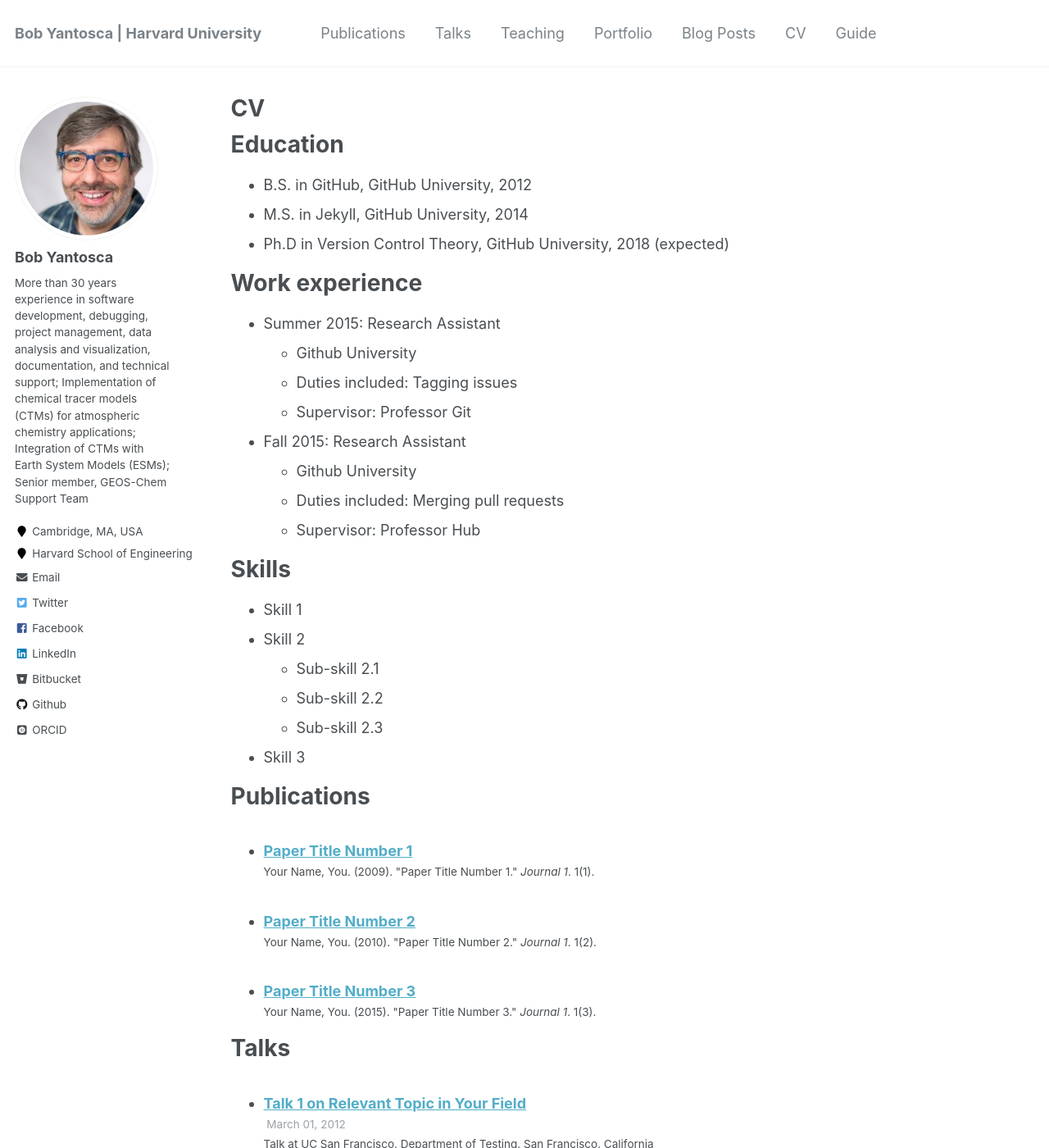
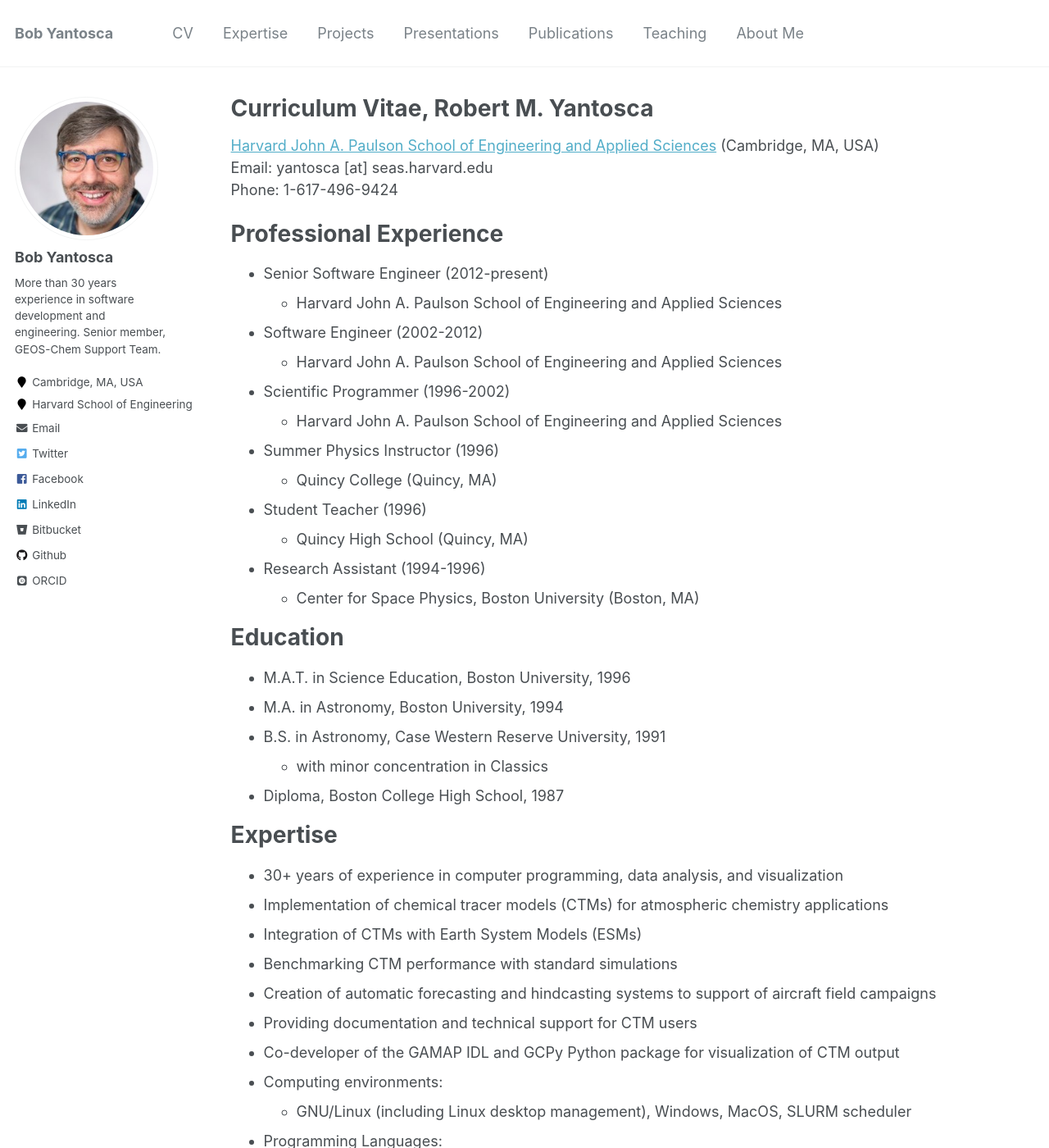
Before and after one commit to yantosca/yantosca.github.io, a Jekyll site: the page built from _pages/cv.md, in a window 1280 px wide and 1400 px high. Shown: the whole window at 82% size. Built offline with Jekyll 4.4.1, drawn with Linux system fonts in a browser that asks for light colours; some web fonts are replaced; some of the changed text lies outside the part shown.

Commit message:
Update CV and teaching pages
Signed-off-by: Bob Yantosca <bobyantosca@gmail.com>

```diff
--- a/_config.yml
+++ b/_config.yml
@@ -7,7 +7,7 @@
 
 # Site Settings
 locale                   : "en-US"
-title                    : "Bob Yantosca | Harvard University"
+title                    : "Bob Yantosca"
 title_separator          : "-"
 name                     : &name "Bob Yantosca"
 description              : &description "Senior Software Engineer,
@@ -15,12 +15,12 @@
 url                      : "https://yantosca.github.io"
 baseurl                  : "" # the subpath of your site, e.g. "/blog"
 repository               : "yantosca/yantosca.github.io"
-teaser                   :  # filename of teaser fallback teaser image placed in /images/, .e.g. "500x300.png"
+teaser                   : "500x300.png"
 breadcrumbs              : false # true, false (default)
 words_per_minute         : 160
 future                   : true
 read_more                : "disabled" # if enabled, adds "Read more" links to excerpts
-talkmap_link             : false #change to true to add link to talkmap on talks page
+talkmap_link             : true #change to true to add link to talkmap on talks page
 comments:
   provider               : # false (default), "disqus", "discourse", "facebook", "google-plus", "staticman", "custom"
   disqus:
@@ -83,44 +83,25 @@
 author:
   name             : "Bob Yantosca"
   avatar           : "profile.jpg"
-  bio              : "More than 30 years experience in software
-  development, debugging, project management, data analysis and
-  visualization, documentation, and technical support; Implementation
-  of chemical tracer models (CTMs) for atmospheric chemistry
-  applications; Integration of CTMs with Earth System Models (ESMs);
-  Senior member, GEOS-Chem Support Team"
+  bio              : "More than 30 years experience in software development and engineering. Senior member, GEOS-Chem Support Team."
   location         : "Cambridge, MA, USA"
   employer         : "Harvard School of Engineering"
-  pubmed           :
+  email            : "yantosca@seas.harvard.edu"
+  phone            : "1-617-496-9424"
   googlescholar    :
-  email            : "yantosca@seas.harvard.edu"
   researchgate     :
-  uri              :
   bitbucket        : "yantosca"
-  codepen          :
-  dribbble         :
-  flickr           :
   facebook         : "bob.yantosca"
   foursquare       :
   github           : "yantosca"
-  google_plus      :
-  keybase          :
   instagram        :
-  impactstory      :
-  lastfm           :
-  linkedin         : "https://linkedin.com/in/bobyantosca/"
+  linkedin         : "bobyantosca"
   orcid            : "http://orcid.org/yourorcidurl"
-  pinterest        :
-  soundcloud       :
   stackoverflow    :
   steam            :
   tumblr           :
   twitter          : "BYantosca"
-  vine             :
-  weibo            :
-  xing             :
   youtube          :
-  wikipedia        :
 
 
 # Reading Files
@@ -181,22 +162,50 @@
 
 # Collections
 collections:
-  teaching:
+  expertise:
+    output: true
+    permalink: /:collection/:path/
+  projects:
     output: true
     permalink: /:collection/:path/
   publications:
     output: true
     permalink: /:collection/:path/
-  portfolio:
+  talks:
     output: true
     permalink: /:collection/:path/
-  talks:
+  teaching:
     output: true
     permalink: /:collection/:path/
 
 
 # Defaults
 defaults:
+  # _expertise
+  - scope:
+      path: ""
+      type: about
+    values:
+      layout: single
+      author_profile: true
+      share: true
+      comment: true
+  # _expertise
+  - scope:
+      path: ""
+      type: expertise
+    values:
+      layout: single
+      author_profile: true
+      share: true
+      comment: true
+  # _pages
+  - scope:
+      path: ""
+      type: pages
+    values:
+      layout: single
+      author_profile: true
   # _posts
   - scope:
       path: ""
@@ -208,13 +217,23 @@
       comments: true
       share: true
       related: true
-  # _pages
+  # _publications
   - scope:
       path: ""
-      type: pages
+      type: publications
     values:
       layout: single
       author_profile: true
+      share: true
+      comments: true
+  # _talks
+  - scope:
+      path: ""
+      type: talks
+    values:
+      layout: talk
+      author_profile: true
+      share: true
   # _teaching
   - scope:
       path: ""
@@ -224,32 +243,6 @@
       author_profile: true
       share: true
       comments: true
-  # _publications
-  - scope:
-      path: ""
-      type: publications
-    values:
-      layout: single
-      author_profile: true
-      share: true
-      comments: true
-  # _portfolio
-  - scope:
-      path: ""
-      type: portfolio
-    values:
-      layout: single
-      author_profile: true
-      share: true
-      comment: true
-  # _talks
-  - scope:
-      path: ""
-      type: talks
-    values:
-      layout: talk
-      author_profile: true
-      share: true
 
 # Sass/SCSS
 sass:
--- a/_data/navigation.yml
+++ b/_data/navigation.yml
@@ -1,22 +1,22 @@
 # main links links
 main:
+  - title: "CV"
+    url: /cv/
+
+  - title: "Expertise"
+    url: /expertise/
+
+  - title: "Projects"
+    url: /projects/
+
+  - title: "Presentations"
+    url: /talks/
+
   - title: "Publications"
     url: /publications/
-
-  - title: "Talks"
-    url: /talks/
 
   - title: "Teaching"
     url: /teaching/
 
-  - title: "Portfolio"
-    url: /portfolio/
-
-  - title: "Blog Posts"
-    url: /year-archive/
-
-  - title: "CV"
-    url: /cv/
-
-  - title: "Guide"
-    url: /markdown/
+  - title: "About Me"
+    url: /about/
--- a/_pages/cv.md
+++ b/_pages/cv.md
@@ -1,59 +1,74 @@
 ---
 layout: archive
-title: "CV"
+title: "Curriculum Vitae, Robert M. Yantosca"
 permalink: /cv/
 author_profile: true
 redirect_from:
   - /resume
 ---
 
-{% include base_path %}
+[Harvard John A. Paulson School of Engineering and Applied Sciences](http://seas.harvard.edu/) (Cambridge, MA, USA)<br />Email: yantosca [at] seas.harvard.edu<br />Phone: 1-617-496-9424
 
-Education
-======
-* B.S. in GitHub, GitHub University, 2012
-* M.S. in Jekyll, GitHub University, 2014
-* Ph.D in Version Control Theory, GitHub University, 2018 (expected)
+# Professional Experience
 
-Work experience
-======
-* Summer 2015: Research Assistant
-  * Github University
-  * Duties included: Tagging issues
-  * Supervisor: Professor Git
+* Senior Software Engineer (2012-present)
+  * Harvard John A. Paulson School of Engineering and Applied Sciences
+* Software Engineer (2002-2012)
+  * Harvard John A. Paulson School of Engineering and Applied Sciences
+* Scientific Programmer (1996-2002)
+  * Harvard John A. Paulson School of Engineering and Applied Sciences
+* Summer Physics Instructor (1996)
+  * Quincy College (Quincy, MA)
+* Student Teacher (1996)
+  * Quincy High School (Quincy, MA)
+* Research Assistant (1994-1996)
+  * Center for Space Physics, Boston University (Boston, MA)
 
-* Fall 2015: Research Assistant
-  * Github University
-  * Duties included: Merging pull requests
-  * Supervisor: Professor Hub
+# Education
+* M.A.T. in Science Education, Boston University, 1996
+* M.A. in Astronomy, Boston University, 1994
+* B.S. in Astronomy, Case Western Reserve University, 1991
+  * with minor concentration in Classics
+* Diploma, Boston College High School, 1987
 
-Skills
-======
-* Skill 1
-* Skill 2
-  * Sub-skill 2.1
-  * Sub-skill 2.2
-  * Sub-skill 2.3
-* Skill 3
+# Expertise
+* 30+ years of experience in computer programming, data analysis, and visualization
+* Implementation of chemical tracer models (CTMs) for atmospheric chemistry applications
+* Integration of CTMs with Earth System Models (ESMs)
+* Benchmarking CTM performance with standard simulations
+* Creation of automatic forecasting and hindcasting systems to support of aircraft field campaigns
+* Providing documentation and technical support for CTM users
+* Co-developer of the GAMAP IDL and GCPy Python package for visualization of CTM output
+* Computing environments:
+  * GNU/Linux (including Linux desktop management), Windows, MacOS, SLURM scheduler
+* Programming Languages:
+  * Fortran, Python, Perl, bash, C, Javascript, IDL
+* Build systems
+  * CMake, GNU Make
+* Library installations
+  * Spack, ESMF, netCDF, HDF5
+* Parallel computing
+  * OpenMP, MPI
+* Source code management
+  * Git, Github, Bitbucket
+* Continuous integration
+  * Azure Pipelines, TravisCI
+  * Travis CI
+* Debugging
+  * gdb/cgdb, Totalview,
+*Website and Wiki
+  * Jekyll, HTML/CSS, Dreamweaver, MediaWiki, Confluence
+* Project management
+  * Trello
 
-Publications
-======
+# Publications
   <ul>{% for post in site.publications %}
     {% include archive-single-cv.html %}
   {% endfor %}</ul>
 
-Talks
-======
+# Presentations
   <ul>{% for post in site.talks %}
     {% include archive-single-talk-cv.html %}
   {% endfor %}</ul>
 
-Teaching
-======
-  <ul>{% for post in site.teaching %}
-    {% include archive-single-cv.html %}
-  {% endfor %}</ul>
-
-Service and leadership
-======
-* Currently signed in to 43 different slack teams
+# Service and leadership
```
Also changed, not shown: _publications/2009-10-01-paper-title-number-1.md (+2 -2 lines), _teaching/1991-teaching-assistant.md (added, +11 -0 lines), _teaching/1996-quincy-college.md (added, +11 -0 lines), _teaching/1996-student-teaching.md (added, +11 -0 lines), _teaching/2014-spring-teaching-1.md (deleted, +0 -20 lines), _teaching/2015-spring-teaching-2.md (deleted, +0 -20 lines), _teaching/2016-issaos.md (added, +16 -0 lines).
